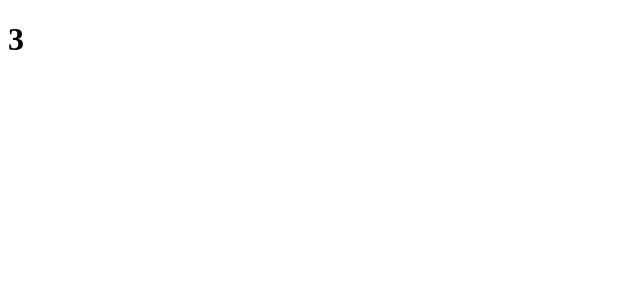
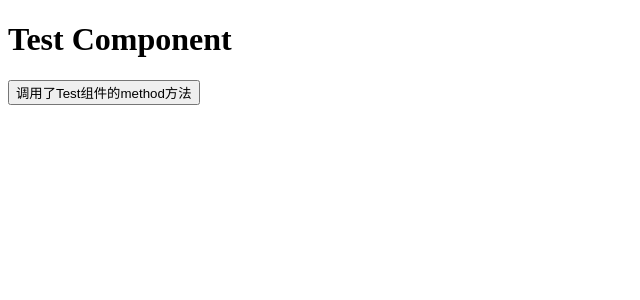
Before and after one commit to 1162941377/React, a React (Create React App) app in the folder react-learn/: page / in a window 1280 px wide. Shown: the top 300 px of the page, without its empty margins (0-640 px from the left). Built offline with nearby package versions, Linux system fonts and the light colour scheme.

Commit message:
Hook_ImperativeHandleHook

```diff
--- a/react-learn/src/App.js
+++ b/react-learn/src/App.js
@@ -1,20 +1,40 @@
-import React, { useState, useRef, useEffect } from "react";
+import React, { useImperativeHandle, useRef } from "react";
+
+function Test(props, ref) {
+  useImperativeHandle(
+    ref,
+    () => {
+      /**
+       * 如果不给依赖项，则每次运行函数时都会调用该方法
+       * 如果使用了依赖项，则第一次调用后，进行缓存，只有当依赖项变化时才会重新调用
+       * 相当于给 ref.current = function method() {}
+       */
+      return {
+        method() {
+          console.log("Test Component Called");
+        },
+      };
+    },
+    []
+  );
+  return <h1>Test Component</h1>;
+}
+
+const TestWrapper = React.forwardRef(Test);
 
 export default function App() {
-  const [n, setN] = useState(10);
-  const nRef = useRef(n); // {current: 10}
-  useEffect(() => {
-    const timer = setInterval(() => {
-      nRef.current--;
-      setN(nRef.current);
-      console.log(nRef.current);
-      if (nRef.current === 0) {
-        clearInterval(timer);
-      }
-    }, 1000);
-    return () => {
-      clearInterval(timer);
-    };
-  }, []);
-  return <h1>{n}</h1>;
+  const testRef = useRef();
+  return (
+    <>
+      <TestWrapper ref={testRef} />
+      <button
+        onClick={() => {
+          testRef.current.method();
+          console.log(testRef);
+        }}
+      >
+        调用了Test组件的method方法
+      </button>
+    </>
+  );
 }
```
Also changed, not shown: react-learn/src/App copy 2.js (deleted, +0 -20 lines), react-learn/src/App copy.js (+14 -11 lines), 1 other file (tests, documents, lock files or other folders).
